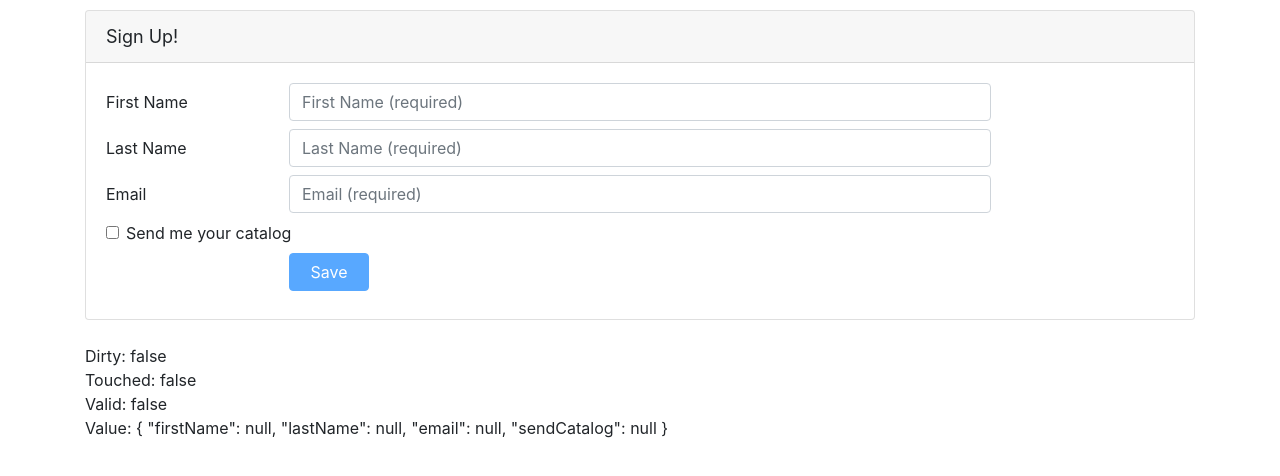
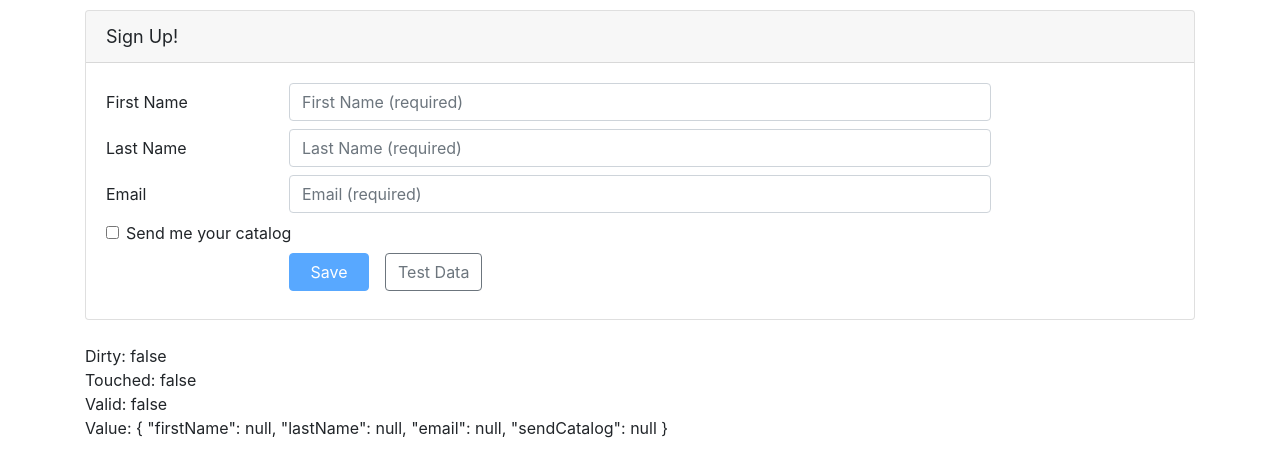
Before and after one commit to kasiakor/angular-reactiveforms, an Angular app in the folder ReactiveForms/: page / in a window 1280 px wide. Shown: the top 476 px of the page. Built offline with nearby package versions, Linux system fonts and the light colour scheme.

Commit message:
update input elements from the component using setValue and patchValue methods

```diff
--- a/ReactiveForms/src/app/customers/customer.component.html
+++ b/ReactiveForms/src/app/customers/customer.component.html
@@ -204,6 +204,10 @@
                   [disabled]="!customerForm.valid">
             Save
           </button>
+          <button class="btn btn-outline-secondary" type="button"
+           (click)="populateTestData()">
+          Test Data
+          </button>
         </div>
       </div>
     </form>
--- a/ReactiveForms/src/app/customers/customer.component.ts
+++ b/ReactiveForms/src/app/customers/customer.component.ts
@@ -25,6 +25,24 @@
       sendCatalog: new FormControl()
     })
   }
+  //update all form data from the component
+  // populateTestData(): void {
+  //   this.customerForm.setValue({
+  //       firstName: "Jack",
+  //       lastName: "New",
+  //       email: "jack.new@gmail.com",
+  //       sendCatalog: false
+  //   })
+  // }
+
+  //update some form data from the component
+  populateTestData(): void {
+    this.customerForm.patchValue({
+        firstName: "Jack",
+        lastName: "New",
+        sendCatalog: false
+    })
+  }
 
   save(): void {
     console.log(this.customerForm);
```
